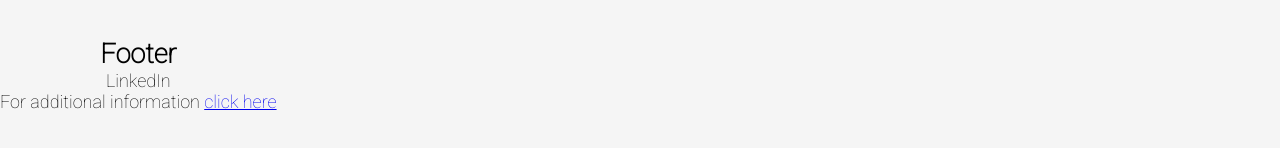
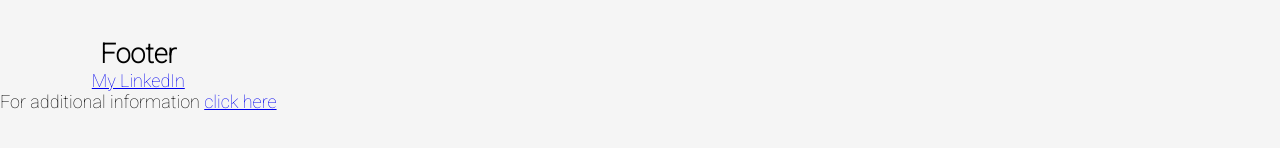
Before and after one commit to thejjwang/personalWebsite, a plain HTML site: page index.html in a window 1280 px wide. Shown: the part 4456-4604 px from the top of the page. Drawn offline with Linux system fonts and the light colour scheme.

Commit message:
added linkedIn hyperlink

```diff
--- a/index.html
+++ b/index.html
@@ -164,7 +164,7 @@
           <div class="container">
               <div style="text-align:center">
                 <h2>Footer</h2>
-                <p>LinkedIn</p>
+                <p><a href="https://www.linkedin.com/in/jjwang2022/LinkedIn">My LinkedIn</a></p>
                 <p>For additional information <a href="https://www.youtube.com/watch?v=dQw4w9WgXcQ&ab_channel=RickAstley">click here</a></p>
               </div>
               <div class="row">
```
